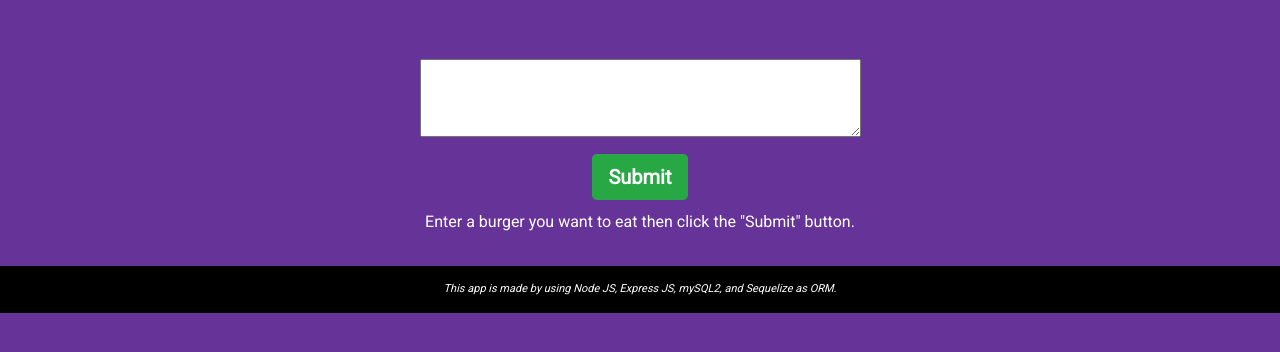
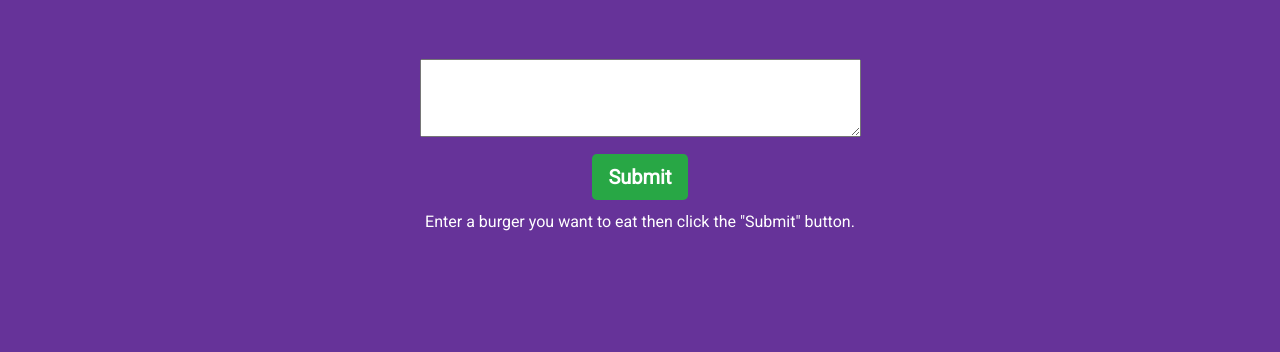
Before and after one commit to paul-kh/eat-da-burger, a website: page public/index.html in a window 1280 px wide. Shown: the part 346-698 px from the top of the page. Drawn offline with nearby package versions, Linux system fonts and the light colour scheme; no server answers.

Commit message:
removed footer section in index.html

```diff
--- a/public/index.html
+++ b/public/index.html
@@ -40,11 +40,6 @@
             </div>
         </div>
     </section>
-    <footer>
-
-        <span> This app is made by using Node JS, Express JS, mySQL2, and Sequelize as ORM. </span>
-
-    </footer>
     <script src="https://unpkg.com/axios/dist/axios.min.js"></script>
     <script src="./assets/controllers/burger-controller.js"></script>
 </body>
```
